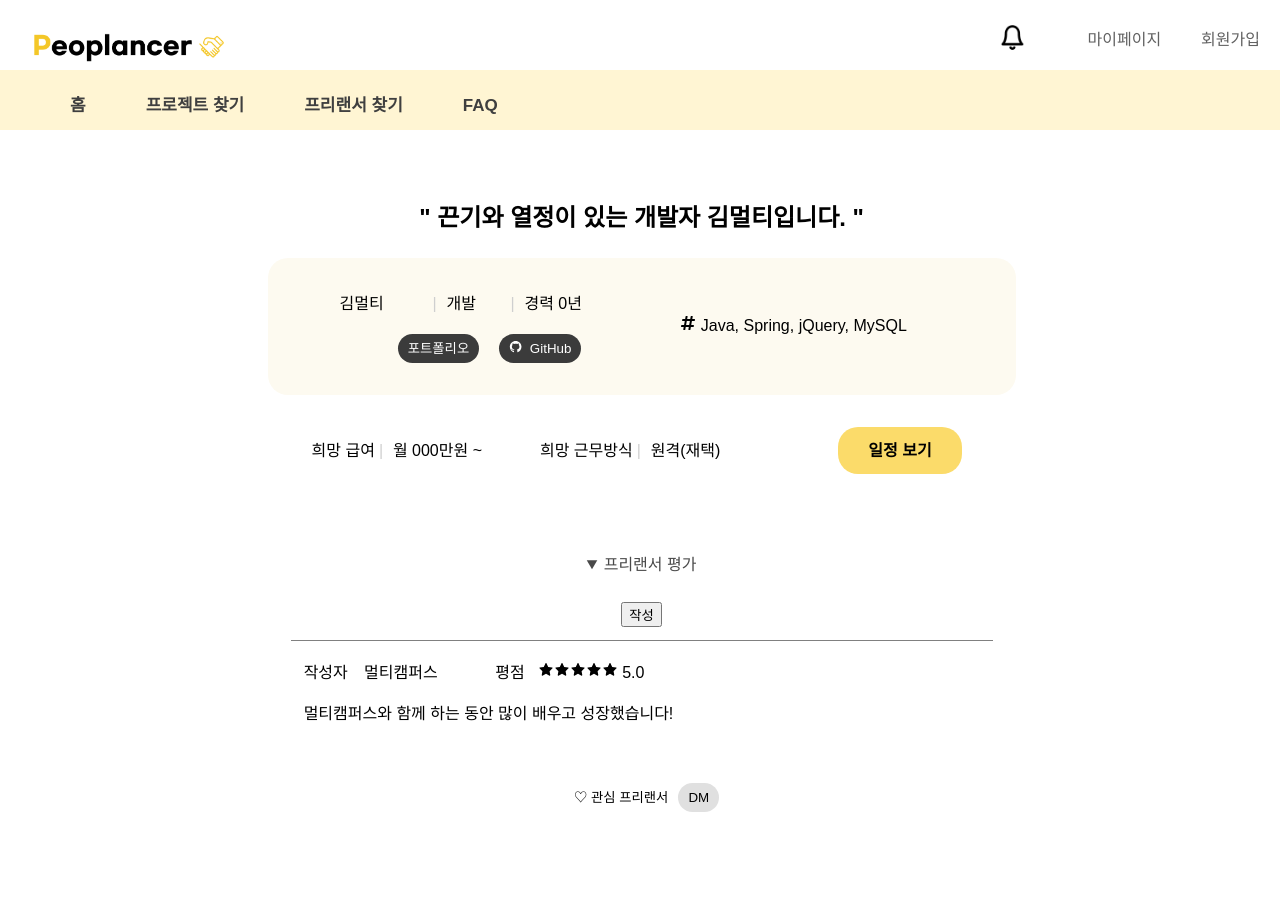
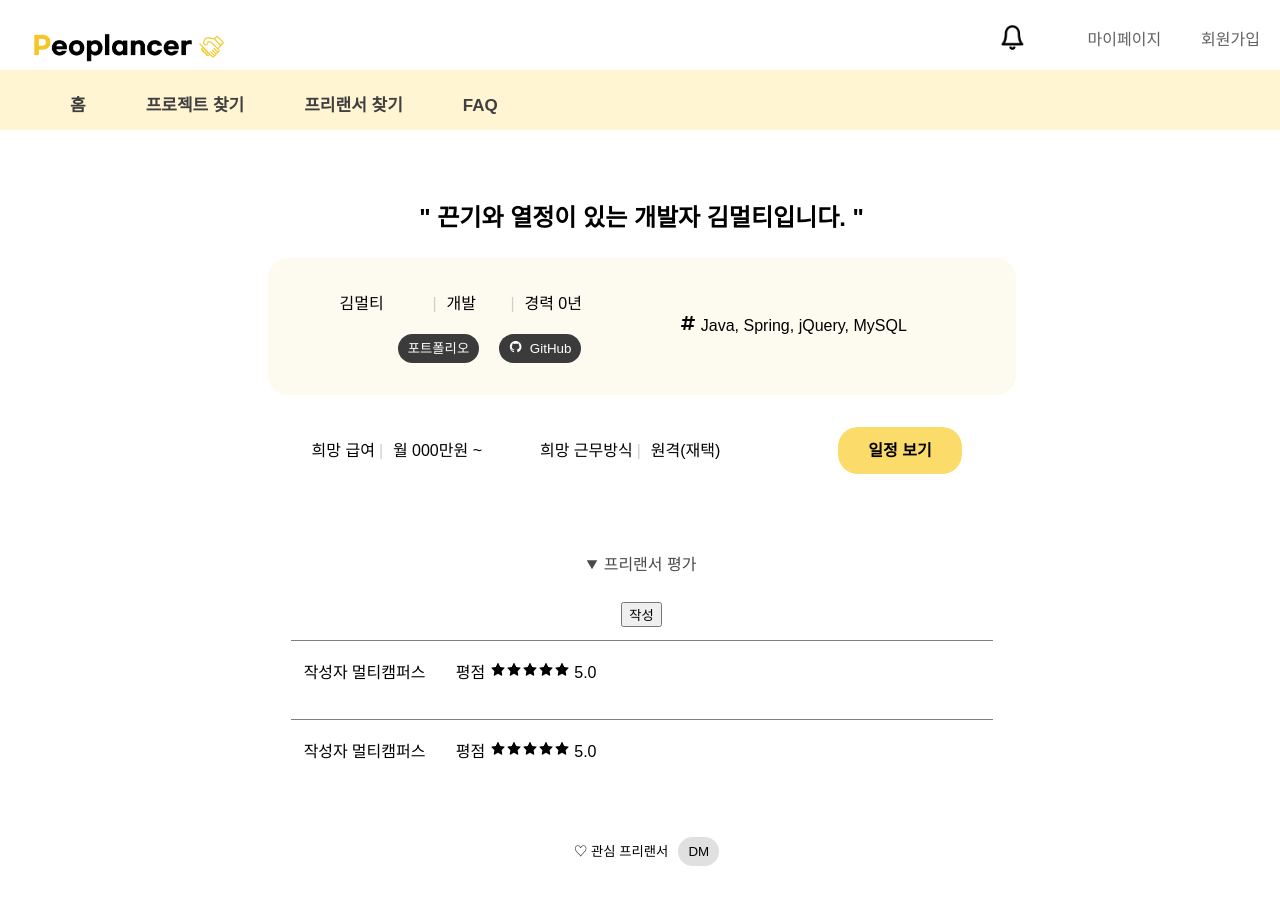
Before and after one commit to final-1-joe/front, a React (Create React App) app: page /freedetail in a window 1280 px wide. Shown: the top 904 px of the page. Built offline with nearby package versions, Linux system fonts and the light colour scheme.

Commit message:
5/1 리뷰 기능 작업중

```diff
--- a/src/components/FreeDetail.js
+++ b/src/components/Freelancer/FreeDetail.js
@@ -1,12 +1,12 @@
-import "../css/FreeDetail.css";
+import "../../css/FreeDetail.css";
 import { Link } from "react-router-dom";
 import { AiFillGithub } from "react-icons/ai";
 import { AiFillStar } from "react-icons/ai";
 import { AiOutlineStar } from "react-icons/ai";
 import { FaHashtag } from "react-icons/fa";
 import React, { useState } from "react";
-import Modal from "./Modal";
-import EvalForm from "./Review/ReviewForm";
+import ReviewModal from "../Review/ReviewModal";
+import ReviewForm from "../Review/ReviewForm";
 
 const FreeDetail = (props) => {
   const [evalForm, setEvalForm] = useState(false);
@@ -75,9 +75,9 @@ const FreeDetail = (props) => {
                 onClick={() => setEvalForm(!evalForm)}
               />
               {evalForm && (
-                <Modal closeModal={() => setEvalForm(!evalForm)}>
-                  <EvalForm />
-                </Modal>
+                <ReviewModal closeModal={() => setEvalForm(!evalForm)}>
+                  <ReviewForm />
+                </ReviewModal>
               )}
             </div>
             <div class="tpt">
@@ -96,7 +96,28 @@ const FreeDetail = (props) => {
                 </tr>
                 <tr>
                   <td colSpan={4} id="word">
-                    멀티캠퍼스와 함께 하는 동안 많이 배우고 성장했습니다!
+                    {/* 멀티캠퍼스와 함께 하는 동안 많이 배우고 성장했습니다! */}
+                  </td>
+                </tr>
+              </table>
+            </div>
+            <div class="tpt">
+              <table>
+                <tr height="50px">
+                  <td width="30px">작성자</td>
+                  <td width="100px">멀티캠퍼스</td>
+                  <td width="30px">평점</td>
+                  <td width="60px">
+                    <AiFillStar />
+                    <AiFillStar />
+                    <AiFillStar />
+                    <AiFillStar />
+                    <AiFillStar /> 5.0
+                  </td>
+                </tr>
+                <tr>
+                  <td colSpan={4} id="word">
+                    {/* 멀티캠퍼스와 함께 하는 동안 많이 배우고 성장했습니다! */}
                   </td>
                 </tr>
               </table>
--- a/src/components/FreeList.js
+++ b/src/components/Freelancer/FreeList.js
@@ -1,5 +1,5 @@
 import { Link } from "react-router-dom";
-import "../css/List.css";
+import "../../css/List.css";
 
 const FreeList = () => {
   return (
--- a/src/components/PjDetail.js
+++ b/src/components/Project/PjDetail.js
@@ -1,12 +1,12 @@
-import "../css/PjDetail.css";
+import "../../css/PjDetail.css";
 import { Link } from "react-router-dom";
 import { AiFillGithub } from "react-icons/ai";
 import { AiFillStar } from "react-icons/ai";
 import { AiOutlineStar } from "react-icons/ai";
 import { FaHashtag } from "react-icons/fa";
 import React, { useState } from "react";
-import Modal from "./Modal";
-import ReviewForm from "./Review/ReviewForm";
+import ReviewModal from "../Review/ReviewModal";
+import ReviewForm from "../Review/ReviewForm";
 
 const PjDetail = () => {
   const [reviewForm, setReviewForm] = useState(false);
@@ -60,9 +60,9 @@ const PjDetail = () => {
                 onClick={() => setReviewForm(!reviewForm)}
               />
               {reviewForm && (
-                <Modal closeModal={() => setReviewForm(!reviewForm)}>
+                <ReviewModal closeModal={() => setReviewForm(!reviewForm)}>
                   <ReviewForm />
-                </Modal>
+                </ReviewModal>
               )}
             </div>
             <div class="tpt">
--- a/src/components/PjList.js
+++ b/src/components/Project/PjList.js
@@ -1,5 +1,5 @@
 import { Link } from "react-router-dom";
-import "../css/List.css";
+import "../../css/List.css";
 
 const PjList = () => {
   return (
--- a/src/components/Modal.js
+++ b/src/components/Review/ReviewModal.js
@@ -1,7 +1,7 @@
 import React from "react";
-import "../css/Modal.css";
+import "../../css/ReviewModal.css";
 
-function Modal(props) {
+function ReviewModal(props) {
   function closeModal() {
     props.closeModal();
   }
@@ -18,4 +18,4 @@ function Modal(props) {
   );
 }
 
-export default Modal;
+export default ReviewModal;
```
Also changed, not shown: src/App.js (+5 -5 lines), public/images/close.avif (deleted), src/components/Project/PjRegistration.js (renamed from src/components/PjRegistration.js), src/css/ReviewModal.css (renamed from src/css/Modal.css).
